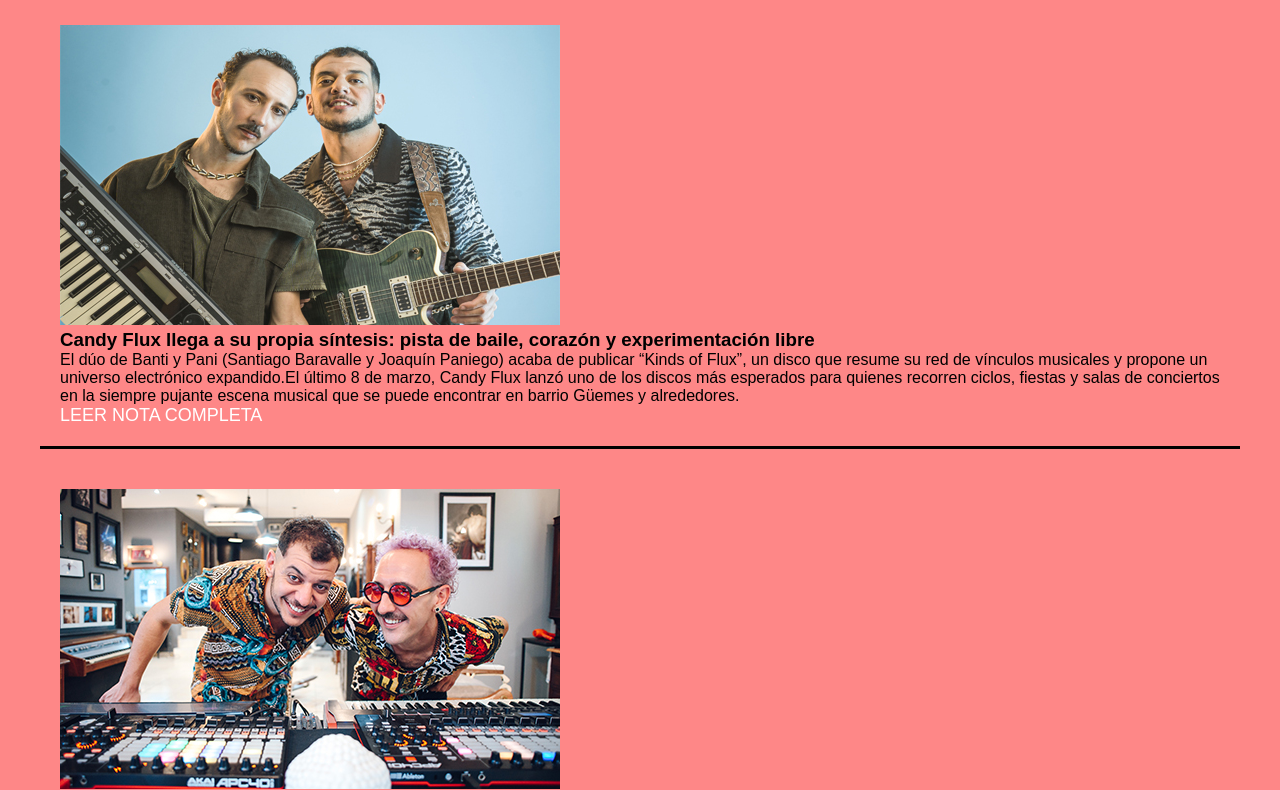
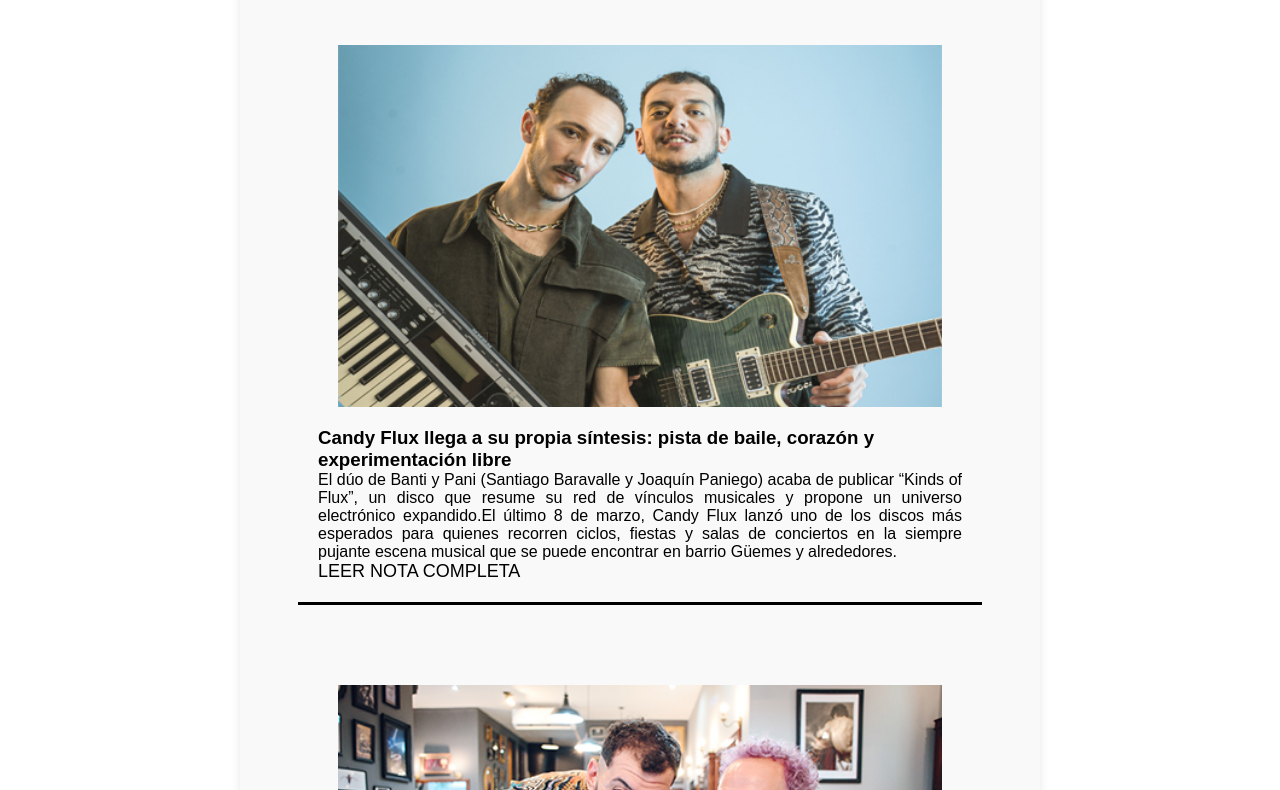
Before and after one commit to serenoluciano/candy-flux, a plain HTML site: page pages/prensa.html in a window 1280 px wide. Shown: the part 144-934 px from the top of the page. Drawn offline with Linux system fonts and the light colour scheme.

Commit message:
Entrega Junio v2

```diff
--- a/css/style.css
+++ b/css/style.css
@@ -144,6 +144,14 @@
     margin: 20px;
     padding: 20px;
     border-bottom: 3px solid black;
+    display: flex;
+    flex-direction: column;
+    max-width: 90%;
+
+}
+
+.notas img {
+    margin: 20px
 }
 
 .footer {
@@ -169,12 +177,16 @@
 }
 
 .biografia {
-    max-width: 600px;
+    max-width: 800px;
     margin: auto;
     background-color: #f9f9f9;
     padding: 20px;
     border-radius: 10px;
     box-shadow: 0 0 10px rgba(0,0,0,0.1);
+    display: flex;
+    flex-direction: column;
+    justify-content: center;
+    align-items: center;
 }
 .biografia h1 {
     text-align: center;
@@ -182,6 +194,10 @@
 }
 .biografia p {
     text-align: justify;
+}
+
+.biografia a {
+    color: black;
 }
 
 .shows {
@@ -296,6 +312,10 @@
         margin-bottom: 10px;
     }
 
+    .biografia img {
+        max-width: 100%;
+    }
+
 }
 
 @media (max-width: 480px) {
--- a/pages/prensa.html
+++ b/pages/prensa.html
@@ -9,7 +9,7 @@
 <body>
     <header>
         <div>
-            <a href="../index.html"><img src="../assets/Logocf.png"alt="Logo Candy Flux"></a>
+            <a href="../index.html"><img src="../assets/logocf.png"alt="Logo Candy Flux"></a>
         </div>
         <nav>
             <ul>
@@ -22,7 +22,7 @@
         </nav>
     </header>
     <main>
-        <section class="prensa">
+        <section class="biografia">
             <div>
                 <h1>PRENSA</h1>
             </div>
```
Also changed, not shown: pages/biografia.html (+1 -1 lines), pages/musica.html (+1 -1 lines), pages/shows.html (+1 -1 lines).
